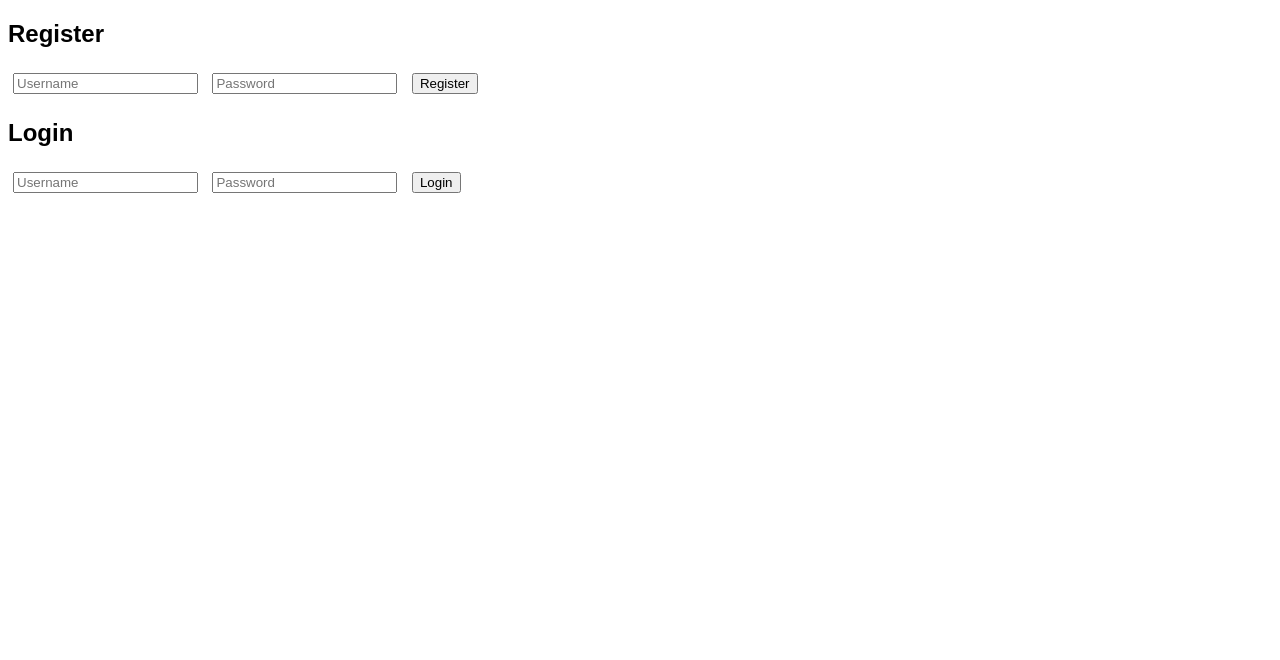
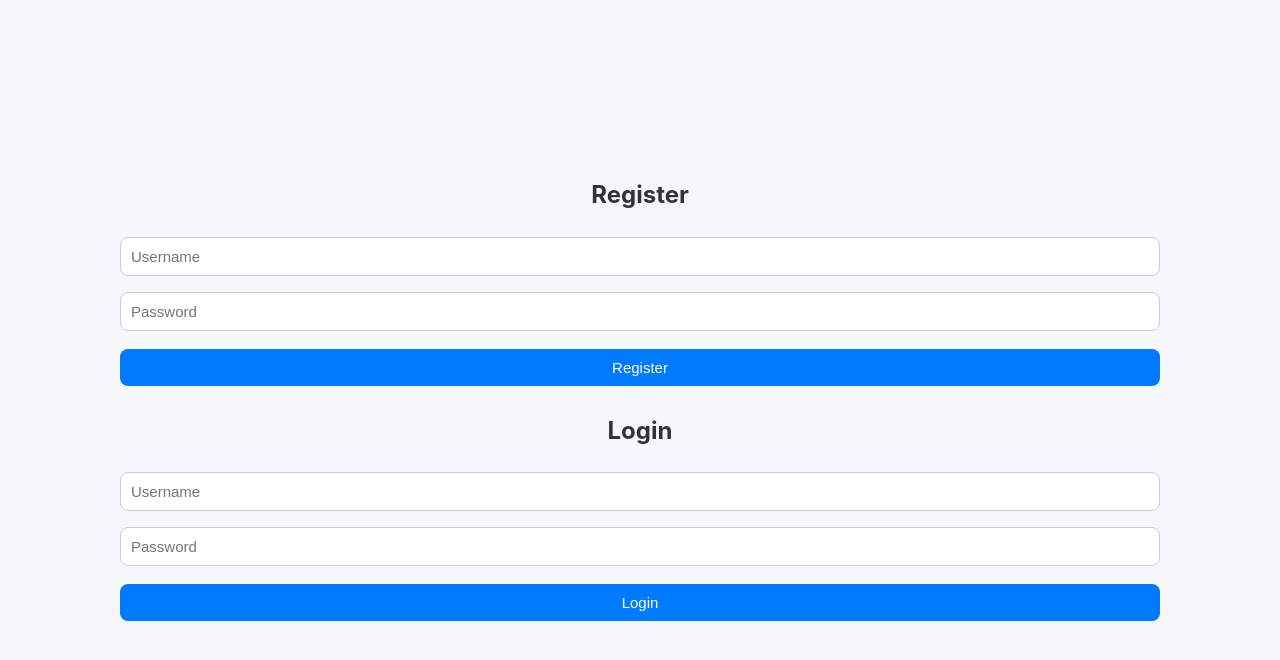
Before and after one commit to runasharp/online-multiplayer-game, a website: page public/login.html in a window 1280 px wide. Drawn offline with Linux system fonts and the light colour scheme.

Commit message:
Add demo .gif, improve login styling, remove unnecesarry console log

```diff
--- a/public/login.html
+++ b/public/login.html
@@ -3,17 +3,74 @@
   <head>
     <title>Login/Register</title>
     <style>
+      *,
+      *::before,
+      *::after {
+        box-sizing: border-box;
+      }
       body {
-        font-family: sans-serif;
+        font-family: "Inter", system-ui, sans-serif;
+        background: #f5f7fa;
+        display: flex;
+        flex-direction: column;
+        align-items: center;
+        justify-content: center;
+        height: 100vh;
+        margin: 0;
+        padding: 0 120px;
+        box-sizing: border-box;
       }
+
+      h2 {
+        margin-top: 30px;
+        color: #333;
+      }
+
+      .card {
+        background: white;
+        padding: 30px 40px;
+        border-radius: 16px;
+        box-shadow: 0 8px 24px rgba(0, 0, 0, 0.06);
+        width: 300px;
+        text-align: center;
+      }
+
       input {
-        margin: 5px;
+        width: 100%;
+        padding: 10px;
+        margin: 8px 0;
+        border: 1px solid #ccc;
+        border-radius: 8px;
+        font-size: 15px;
+        transition: border-color 0.2s;
       }
+
+      input:focus {
+        border-color: #007bff;
+        outline: none;
+      }
+
       button {
-        margin: 5px;
+        width: 100%;
+        padding: 10px;
+        margin-top: 10px;
+        background: #007bff;
+        border: none;
+        color: white;
+        border-radius: 8px;
+        font-size: 15px;
+        cursor: pointer;
+        transition: background 0.2s;
       }
+
+      button:hover {
+        background: #0056d2;
+      }
+
       #msg {
-        color: red;
+        margin-top: 15px;
+        color: #e63946;
+        font-size: 14px;
       }
     </style>
   </head>
--- a/server.js
+++ b/server.js
@@ -23,7 +23,7 @@ console.log("WebSocket attached to HTTP server");
 const mongoose = require("mongoose");
 
 const mongoURI = `mongodb+srv://${dbUser}:${dbPass}@${dbHost}/`;
-console.log("MongoDB URI:", mongoURI);
+// console.log("MongoDB URI:", mongoURI);
 
 mongoose
   .connect(mongoURI + "user_data?retryWrites=true&w=majority", {
```
Also changed, not shown: 1 other file.
